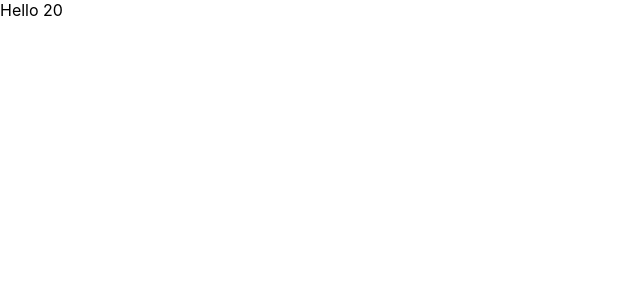
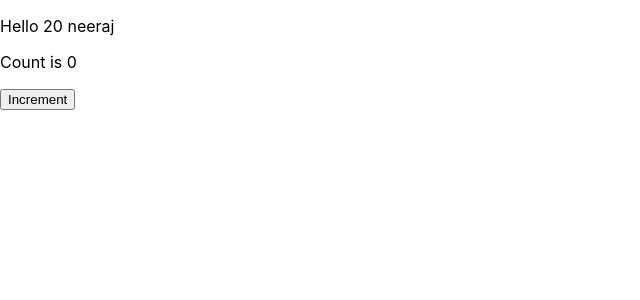
Before and after one commit to neeerajtk/ts, a React (Create React App) app in the folder first-react/: page / in a window 1280 px wide. Shown: the top 300 px of the page, without its empty margins (0-640 px from the left). Built offline with nearby package versions, Linux system fonts and the light colour scheme.

Commit message:
state defined without ts

```diff
--- a/first-react/src/TextField.tsx
+++ b/first-react/src/TextField.tsx
@@ -1,4 +1,4 @@
-import React from 'react'
+import React,{useState} from 'react'
 
 interface Marks {
     internal: number;
@@ -12,10 +12,17 @@ interface Props {
     mark: Marks;
 }
 
-const TextField: React.FC<Props> = ({age}) => {
+
+const TextField: React.FC<Props> = ({age,name}) => {
+    const increment = () => {
+        setCount(count+1)
+    }
+    const [count,setCount] = useState(0);
     return (
         <div>
-            Hello {age}
+            <p>Hello {age} {name}</p>
+            <p>Count is {count}</p>
+            <button onClick={increment}>Increment </button>
         </div>
     )
 }
```
